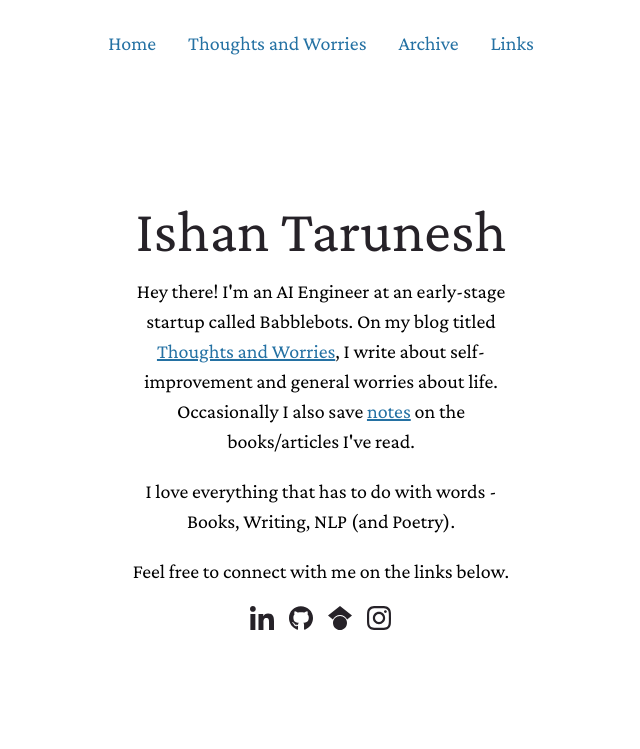
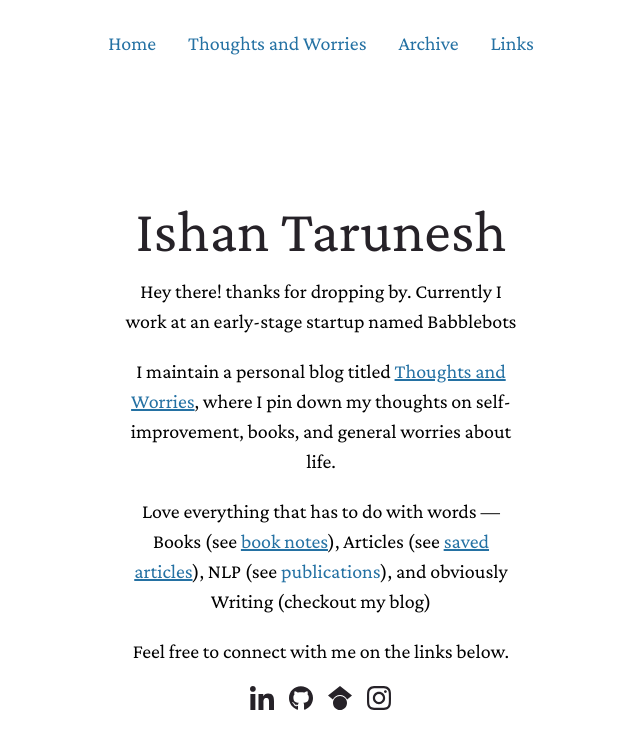
Before and after one commit to ishan00/ishantarunesh.com, a Jekyll site: the page built from index.html, in a window 1280 px wide. Shown: the top 749 px of the page, without its empty margins (319-959 px from the left). Built offline with Jekyll 4.4.1, drawn with Linux system fonts in a browser that asks for light colours; nearby versions of some CDN libraries; a style sheet for code colours, icons or effects is not loaded.

Commit message:
Updated index

```diff
--- a/index.html
+++ b/index.html
@@ -3,8 +3,9 @@ title: Ishan Tarunesh
 layout: home
 ---
 
-<p>Hey there! I'm an AI Engineer at an early-stage startup called Babblebots. On my blog titled <a href="/thoughts-and-worries"><u>Thoughts and Worries</u></a>, I write about self-improvement and general worries about life. Occasionally I also save <a href="/notes"><u>notes</u></a> on the books/articles I've read. </p>
-<p>I love everything that has to do with words - Books, Writing, NLP (and Poetry). </p>
+<p>Hey there! thanks for dropping by. Currently I work at an early-stage startup named Babblebots</p>
+<p>I maintain a personal blog titled <a href="/thoughts-and-worries"><u>Thoughts and Worries</u></a>, where I pin down my thoughts on self-improvement, books, and general worries about life.</p>
+<p>Love everything that has to do with words — Books (see <a href="/archive#notes"><u>book notes</u></a>), Articles (see <a href="/links"><u>saved articles</u></a>), NLP (see <a href="https://scholar.google.com/citations?user=MP3lwPoAAAAJ">publications</a>), and obviously Writing (checkout my blog)</p>
 <p>Feel free to connect with me on the links below.</p>
 <section class="contact">
 	<ul>
--- a/notes.html
+++ b/notes.html
@@ -4,7 +4,7 @@ layout: page
 permalink: archive
 ---
 
-<h1> Tag: Personal </h1>
+<h1 id="personal"> Tag: Personal </h1>
 
 <ul>
 {% for post in site.posts %}
@@ -21,7 +21,7 @@ permalink: archive
 {% endfor %}
 </ul>
 
-<h1> Tag: Book Notes </h1>
+<h1 id="notes"> Tag: Book Notes </h1>
 Below are some of the notes I've saved while reading the books/essays.
 <br>
 <br>
```
